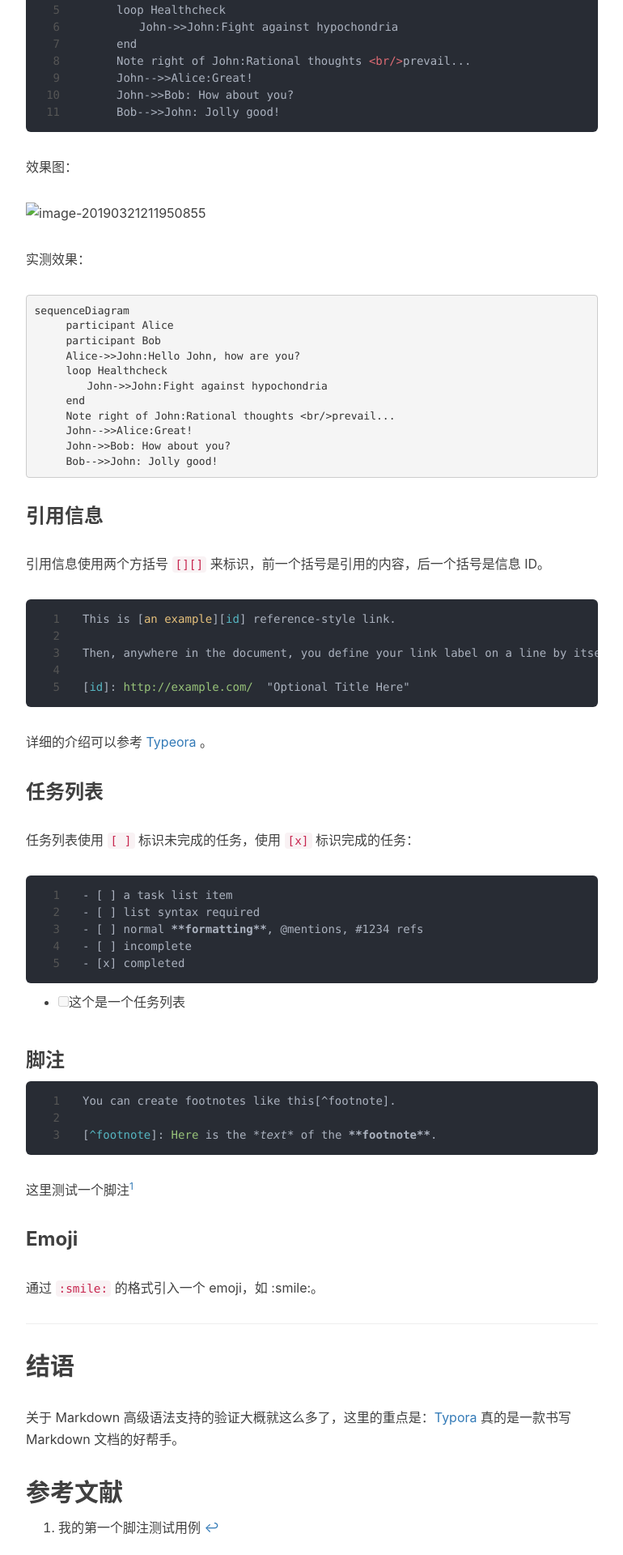
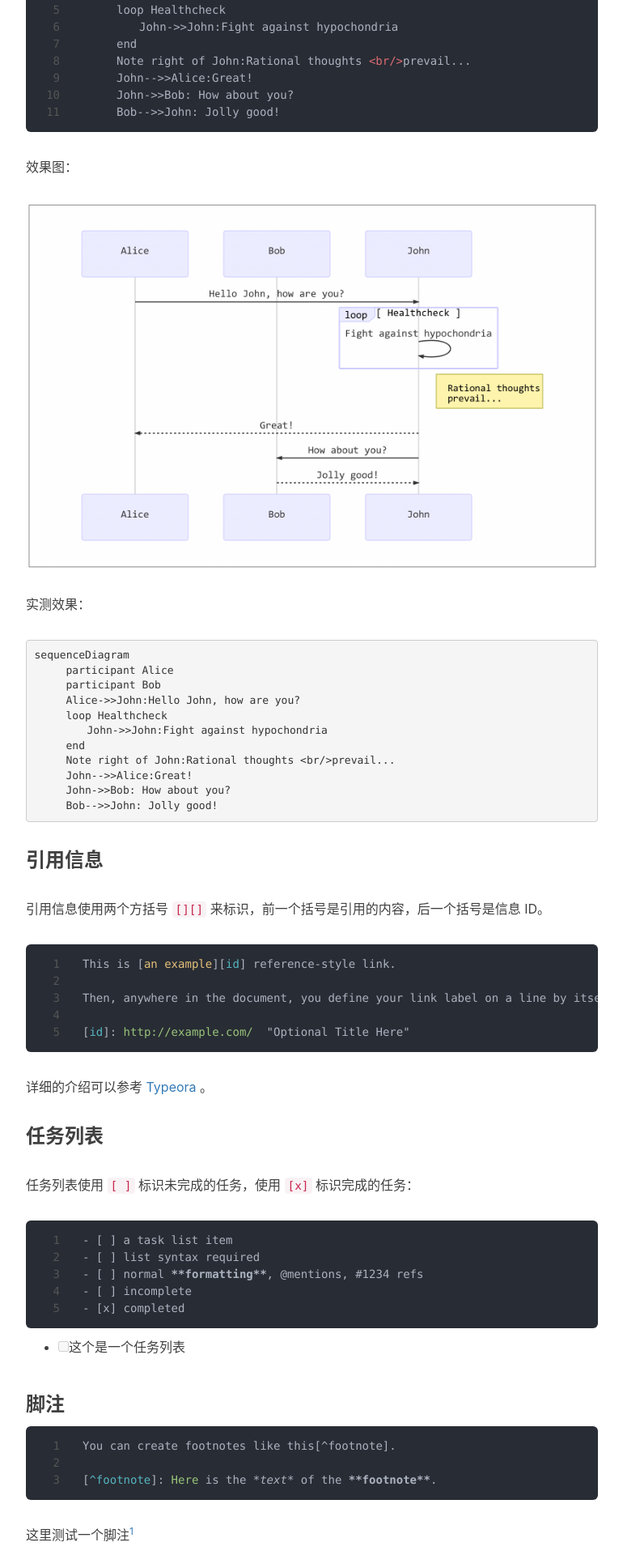
Before and after one commit to mingfer/mingfer.github.io, a Jekyll site: the page built from _posts/2019-03-20-hello-blog.md, in a window 1280 px wide. Shown: the part 2229-4149 px from the top of the page at 81% size, without its empty margins (233-1003 px from the left). Built offline with Jekyll 4.4.1, drawn with Linux system fonts in a browser that asks for light colours; nearby versions of some CDN libraries; comment, search, counter and statistics services are not loaded.

Commit message:
效果修改

```diff
--- a/_posts/2019-03-20-hello-blog.md
+++ b/_posts/2019-03-20-hello-blog.md
@@ -69,7 +69,7 @@ sequenceDiagram
 
 效果图：
 
-![image-20190321211950855](../img/post/image-20190321211950855.png)
+![image-20190321211950855](/img/post/image-20190321211950855.png)
 
 实测效果：
 
```
